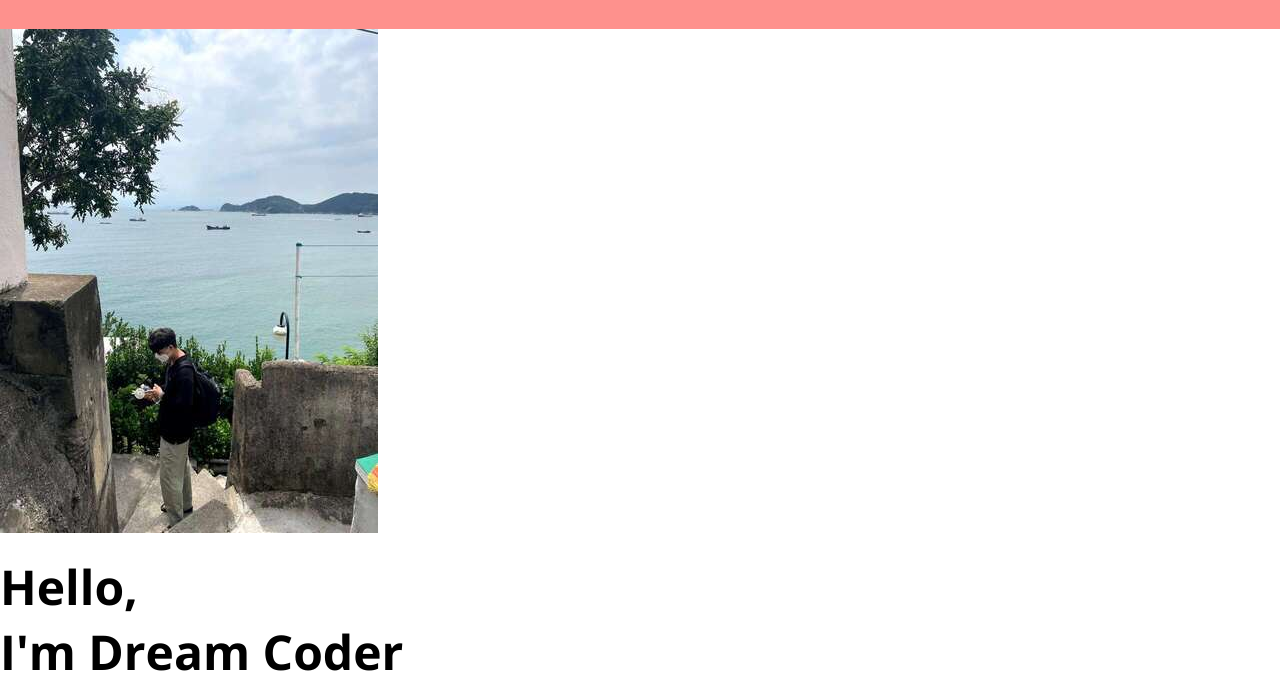
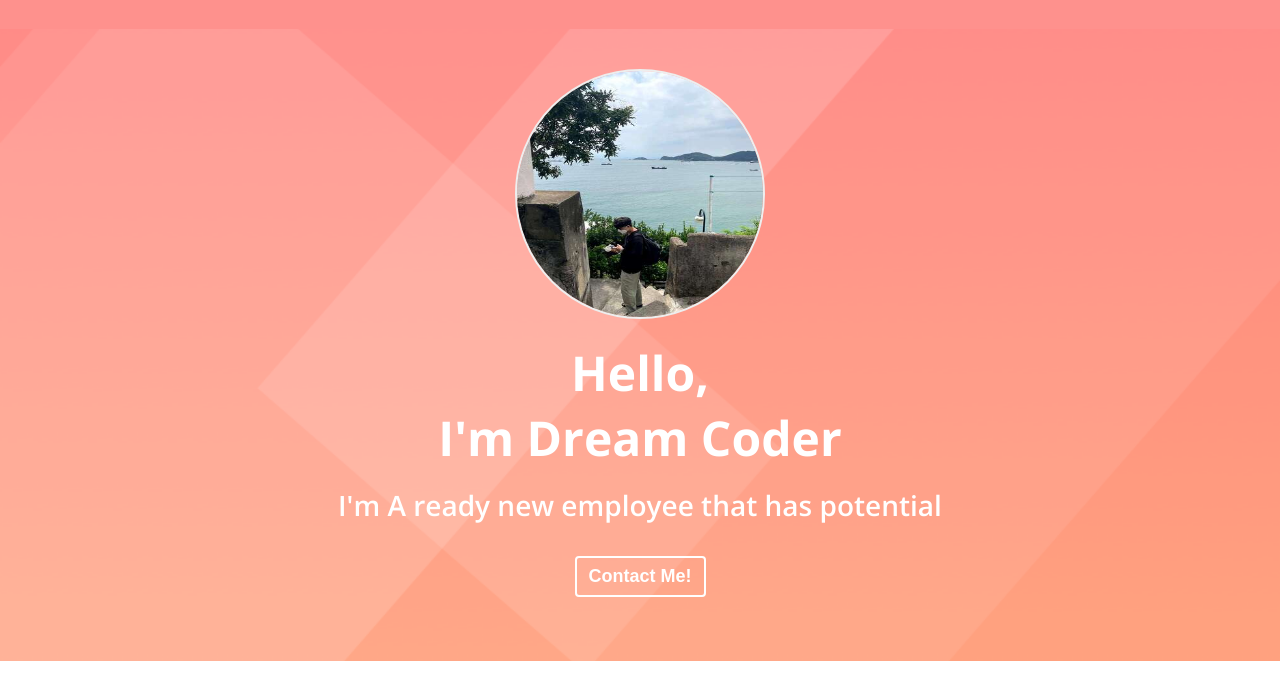
Before and after one commit to JKKook/project_Portfolio, a plain HTML site: page index.html in a window 1280 px wide. Shown: the part 75-765 px from the top of the page. Drawn offline with nearby package versions, Linux system fonts and the light colour scheme.

Commit message:
CSS.Home

```diff
--- a/style.css
+++ b/style.css
@@ -55,6 +55,13 @@
 
   li {
     list-style: none;
+  }
+
+  button {
+    background-color: transparent;
+    cursor: pointer;
+    border: none;
+    outline: none;
   }
 
 /* Typography */
@@ -121,3 +128,32 @@ h1 {
     background-color: var(--color-dark-pink);
     border-radius: var(--size-border-radius);
   }
+
+  /* Home */
+#home {
+  background: url("imgs/homebackground-200515-154505.png") center/cover no-repeat;
+  padding: 40px;
+  text-align: center;
+}
+
+ .home__avatar {
+  width: 250px;
+  height: 250px;
+  border-radius: 50%;
+  border: 2px solid var(--color-light-white);
+ }
+
+ .home__title,
+ .home__description {
+  color: var(--color-white);
+}
+
+ .home__contact {
+  color: var(--color-white);
+  font-size: var(--font-regular);
+  font-weight: var(--weight-bold);
+  margin: 24px;
+  padding: 8px 12px;
+  border: 2px solid var(--color-white);
+  border-radius: var(--size-border-radius);
+ }
```
Also changed, not shown: imgs/homebackground-200515-154505.png (added).
